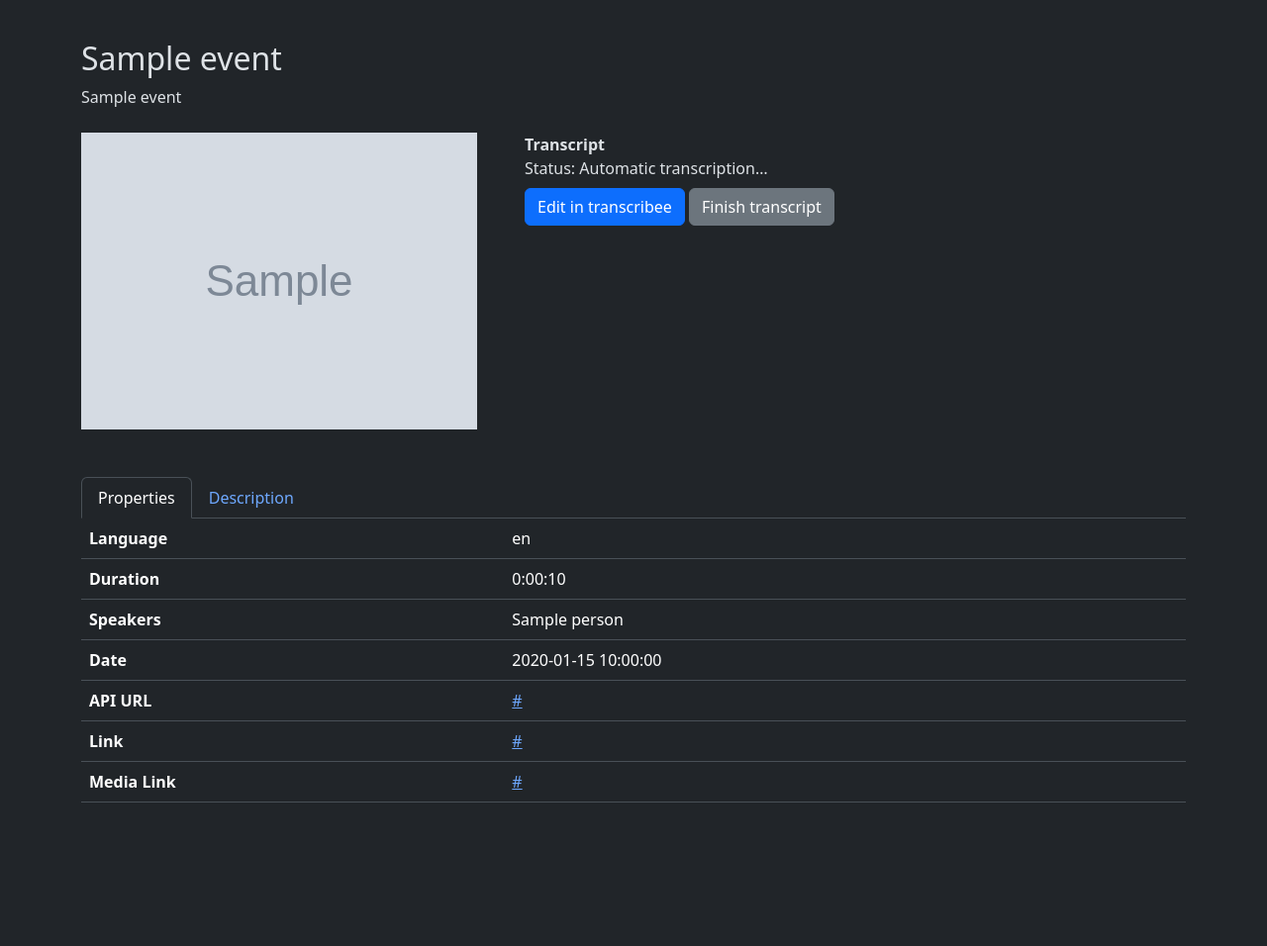
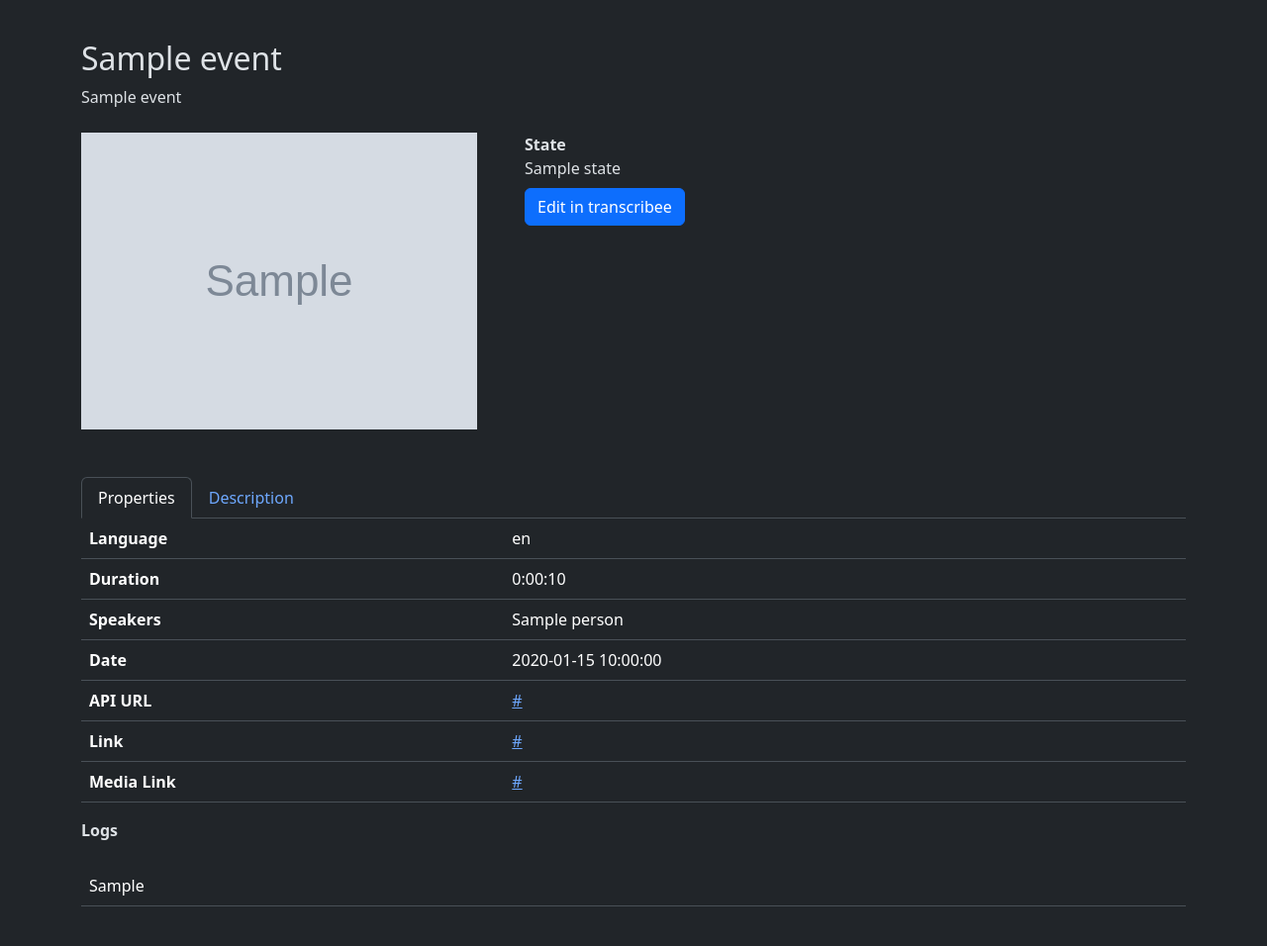
Before and after one commit to bugbakery/transcribee-voctoweb-glue, a FastAPI app: template templates/event.html in a window 1280 px wide. Shown: the whole page at 99% size. Before the commit the page ends 811 px from the top, so only its background shows below. Run offline with FastAPI, Linux system fonts and the light colour scheme; the template is opened without the code that fills it: most values are stand-ins (such as "Sample title", 1, 10 or a date in 2020); grey boxes marked "Sample" are stand-in pictures; some libraries are stand-ins or nearby versions.

Commit message:
Add state handling etc.

```diff
--- a/pyproject.toml
+++ b/pyproject.toml
@@ -19,7 +19,7 @@ dependencies = [
     "webvtt-py>=0.4.6",
     "httpx>=0.27.2",
 ]
-requires-python = ">=3.10"
+requires-python = ">=3.11"
 readme = "./README.md"
 license = { text = "AGPL-3.0" }
 
--- a/templates/event.html
+++ b/templates/event.html
@@ -18,19 +18,36 @@
     {% endif %}
 
     <div class="d-flex gap-5 mb-5 space-between">
-      <div class="">
+      <div>
         <img src="{{event.thumb_url}}" class="img-fluid" alt="{{event.title}}">
       </div>
 
       <div>
         <div class="mb-4">
-          <b>Transcript</b><br>
-          Status: Automatic transcription…
+          <b>State</b><br>
+          {{state.state|format_state}}
           <div class="mt-2">
-            <form method="post" action="/events/{{event.guid}}/finish_transcript">
-              <a href="{{transcribee_url}}" class="btn btn-primary">Edit in transcribee</a>
-              <button onClick="confirmAction(event)" class="btn btn-secondary">Finish transcript</button>
+            <div class="mb-2"><a href="{{transcribee_url}}" class="btn btn-primary">Edit in transcribee</a></div>
+            {% if state.state.value == "needs_correction" %}
+            <form method="post" action="/events/{{event.guid}}/mark_corrected">
+              <div class="mb-2"><button onClick="confirmAction(event)" class="btn btn-success">Finish correction</button></div>
             </form>
+            {% endif %}
+            {% if state.state.value == "done" %}
+            <form method="post" action="/events/{{event.guid}}/mark_needs_correction">
+              <div class="mb-2"><button onClick="confirmAction(event)" class="btn btn-warning">Needs correction</button></div>
+            </form>
+            {% endif %}
+            {% if state.state.value == "needs_correction" or state.state.value == "done" %}
+            <form method="post" action="/events/{{event.guid}}/upload_to_voc">
+              <div class="mb-2"><button class="btn btn-warning">(Re)upload to voc</button></div>
+            </form>
+            {% endif %}
+            {% if state.failed %}
+            <form method="post" action="/events/{{event.guid}}/reset_failed">
+              <div class="mb-2"><button class="btn btn-warning">Reset failed state</button></div>
+            </form>
+            {% endif %}
           </div>
         </div>
       </div>
@@ -89,5 +106,15 @@
         </div>
       </div>
     </div>
+
+    <div>
+      <b>Logs</b>
+      <table class="table mt-4">
+        {% for log in state.log %}
+          <tr><td class="w-25">{{log.ts}}</td><td> {{log.msg}}</td></tr>
+        {% endfor %}
+      </div>
+    </div>
+
   </div>
 {% endblock %}
--- a/templates/home.html
+++ b/templates/home.html
@@ -24,9 +24,7 @@
           <a href="/events/{{event.guid}}">{{ event.title }}</a>
         </div>
         <div>
-          <!-- <span class="badge rounded-pill text-bg-primary">Automatic transcription…</span>-->
-          <span class="badge rounded-pill text-bg-warning">Needs transcript correction</span>
-          <!-- <span class="badge rounded-pill text-bg-info">Needs subtitle correction</span> -->
+          <span class="badge rounded-pill text-bg-warning">{{ state[event.guid].state | format_state }}</span>
         </div>
       </li>
     {% endfor %}
--- a/transcribee_voctoweb/main.py
+++ b/transcribee_voctoweb/main.py
@@ -2,23 +2,23 @@ import asyncio
 from contextlib import asynccontextmanager
 import datetime
 import logging
-import os
 from pathlib import Path
 import tempfile
-import traceback
+from typing import IO
 
 from fastapi import FastAPI, Request
 from fastapi.exceptions import HTTPException
 from fastapi.responses import HTMLResponse
 from fastapi.staticfiles import StaticFiles
 from fastapi.templating import Jinja2Templates
-import requests
+from fastapi.security import HTTPBasic
+import httpx
 from starlette.responses import RedirectResponse
 
 from transcribee_voctoweb.subtitle_formatting import format_subtitle_vtt
 from transcribee_voctoweb.config import settings
 from transcribee_voctoweb.helpers.periodic_tasks import run_periodic
-from transcribee_voctoweb.persistent_data import EventState, PersistentData
+from transcribee_voctoweb.persistent_data import EventState, PersistentData, State
 from transcribee_voctoweb.transcribee_api.client import (
     DocumentBodyWithFile,
     TranscribeeApiClient,
@@ -29,7 +29,10 @@ import urllib.parse
 from transcribee_voctoweb.voc_api.client import VocPublishingApiClient
 
 logging.basicConfig(level=logging.DEBUG)
+logging.getLogger("httpx").setLevel(logging.WARNING)
+logging.getLogger("httpcore").setLevel(logging.WARNING)
 
+security = HTTPBasic()
 
 @asynccontextmanager
 async def lifespan(app: FastAPI):
@@ -54,6 +57,7 @@ async def lifespan(app: FastAPI):
 
     asyncio.create_task(run_periodic(continous_save, seconds=1))
     asyncio.create_task(run_periodic(update_conference, seconds=60))
+    asyncio.create_task(run_periodic(process_events, seconds=10))
 
     yield
 
@@ -65,13 +69,135 @@ app = FastAPI(lifespan=lifespan)
 app.mount("/static", StaticFiles(directory="static"), name="static")
 
 
+
+templates = Jinja2Templates(directory="templates")
+
 def format_seconds(value):
     duration = datetime.timedelta(seconds=value)
     return str(duration)
 
+templates.env.filters["format_seconds"] = format_seconds
 
-templates = Jinja2Templates(directory="templates")
-templates.env.filters["format_seconds"] = format_seconds
+def format_state(value: State):
+    return value.name
+
+templates.env.filters["format_state"] = format_state
+
+
+class IllegalEventStateError(ValueError):
+    def __init__(self, state: EventState, reason: str):
+        super().__init__("Illegal event state")
+
+
+class RecoverableDependencyError(ValueError):
+    def __init__(self, state: EventState, reason: str):
+        super().__init__("Illegal event state")
+
+
+async def process_events():
+    async with asyncio.TaskGroup() as tg:
+        for event in events:
+            state = persistent_data.event_states[event.guid]
+
+            if state.state != State.DONE and not state.failed:
+                tg.create_task(wrapped_process(event.guid, state))
+
+
+async def wrapped_process(event_id: str, event_state: EventState):
+    try:
+        await process(event_id, event_state)
+    except IllegalEventStateError:
+        logging.error("Illegal event state")
+        event_state.add_log("Illegal event state")
+        event_state.failed = True
+    except RecoverableDependencyError:
+        logging.warn("Recoverable dependency error")
+        event_state.add_log("Recoverable dependency error")
+    except Exception as e:
+        logging.error("Unknown error", exc_info=e)
+        event_state.add_log(f"Unknown error: {str(e)}")
+        event_state.try_count += 1
+        if event_state.try_count >= 3:
+            logging.error("Failed after 3 tries")
+            event_state.failed = True
+            event_state.add_log("Failed after 3 tries")
+
+
+async def process(event_id: str, event_state: EventState):
+    if event_state.state == State.NEW:
+        event_details = await voc_api.get_event(settings.conference, event_id)
+        mp4_recording = next(
+            (
+                recording
+                for recording in event_details.recordings
+                if recording.mime_type == "video/mp4"
+                and recording.high_quality is False
+            ),
+            None,
+        )
+
+        if mp4_recording is None:
+            raise RecoverableDependencyError(event_state, "Event has no mp4 recording")
+
+        with tempfile.NamedTemporaryFile(suffix=".mp4") as video_file:
+            logging.debug(f"Downloading {mp4_recording.recording_url}")
+            await download_file(mp4_recording.recording_url, video_file)
+            video_file.flush()
+            video_file.seek(0)
+
+            doc = await transcribee_api.create_document(
+                DocumentBodyWithFile(
+                    name=event_details.title,
+                    file=video_file,
+                    model="large-v3",
+                    language="auto",
+                    number_of_speakers=None,
+                ),
+            )
+            event_state.transcribee_doc = doc.id
+
+            share_token = await transcribee_api.create_share_token(
+                doc.id,
+                CreateShareToken(
+                    name="voctoweb-glue",
+                    can_write=True,
+                    valid_until=None,
+                ),
+            )
+            event_state.transcribee_share_token = share_token.token
+            event_state.switch_state(State.TRANSCRIBING)
+
+    elif event_state.state == State.TRANSCRIBING:
+        if event_state.transcribee_doc is None:
+            raise IllegalEventStateError(event_state, "transcribee_doc is None")
+
+        logging.debug(f"Checking status of {event_state.transcribee_doc}")
+        tasks = await transcribee_api.get_tasks_for_document(event_state.transcribee_doc)
+
+        if transcription_finished(tasks):
+            try:
+                await export_transcribee_document_to_voc(event_id, event_state.transcribee_doc)
+            except HTTPException:
+                logging.error("Failed to export transcribee document to voc")
+                event_state.add_log("Failed to export transcribee document to voc")
+
+            event_state.switch_state(State.NEEDS_CORRECTION)
+            logging.info(f"{event_id} just finished automatic transcription")
+
+    elif event_state.state == State.NEEDS_CORRECTION:
+        # only manual actions in this state
+        pass
+
+    elif event_state.state == State.CORRECTING:
+        # only manual actions in this state
+        pass
+
+    elif event_state.state == State.DONE:
+        pass
+
+    else:
+        raise IllegalEventStateError(event_state, "unknown state")
+
 
 def transcription_finished(tasks: list[TaskResponse]):
     # has at leas one finished automatic transcription
@@ -99,6 +225,7 @@ def transcription_finished(tasks: list[TaskResponse]):
 
     return True
 
+
 async def update_conference():
     logging.debug("Updating conference...")
     global conference
@@ -119,96 +246,22 @@ async def update_conference():
     for event in events:
         guid = event.guid
         if guid not in persistent_data.event_states:
-            print(f"Adding event {guid}")
+            logging.info(f"Adding event {guid}")
             persistent_data.event_states[guid] = EventState()
-
-        trancribee_doc = persistent_data.event_states[guid].transcribee_doc
-        if trancribee_doc:
-            try:
-                logging.debug(f"Checking status of {trancribee_doc}")
-                tasks = await transcribee_api.get_tasks_for_document(trancribee_doc)
-
-                if transcription_finished(tasks):
-                    if not persistent_data.event_states[guid].transcription_finished:
-                        persistent_data.event_states[guid].transcription_finished = True
-                        logging.info(f"{guid} just finished automatic transcription")
-                    else:
-                        logging.debug(f"{guid} has already finished automatic transcription")
-                else:
-                    logging.debug(f"{guid} has not finished automatic transcription")
-            except Exception:
-                logging.error(f"Failed to check status of {trancribee_doc}")
-                traceback.print_exc()
+            persistent_data.event_states[guid].add_log("Event added")
 
 
-        if not persistent_data.event_states[guid].transcribee_doc:
-            event_details = await voc_api.get_event(settings.conference, guid)
-
-            mp4_recording = next(
-                (
-                    recording
-                    for recording in event_details.recordings
-                    if recording.mime_type == "video/mp4"
-                    and recording.high_quality is False
-                ),
-                None,
-            )
-
-            if mp4_recording is None:
-                logging.debug(f"Event {guid} has no mp4 recording")
-                continue
-
-            _fd, video_file = tempfile.mkstemp(suffix=".mp4")
-            try:
-                await asyncio.get_running_loop().run_in_executor(
-                    None, download_file, mp4_recording.recording_url, video_file
-                )
-
-                doc = await transcribee_api.create_document(
-                    DocumentBodyWithFile(
-                        name=event_details.title,
-                        file=Path(video_file),
-                        model="large-v3",
-                        language="auto",
-                        number_of_speakers=None,
-                    ),
-                )
-
-                persistent_data.event_states[guid].transcribee_doc = doc.id
-
-                share_token = await transcribee_api.create_share_token(
-                    doc.id,
-                    CreateShareToken(
-                        name="voctoweb-glue",
-                        can_write=True,
-                        valid_until=None,
-                    ),
-                )
-
-                persistent_data.event_states[guid].transcribee_share_token = share_token.token
-            except Exception:
-                traceback.print_exc()
-            finally:
-                os.remove(video_file)
-
-
-def download_file(url, local_path):
-    # NOTE the stream=True parameter below
-    with requests.get(url, stream=True) as r:
-        r.raise_for_status()
-        with open(local_path, "wb") as f:
-            for chunk in r.iter_content(chunk_size=8192):
-                # If you have chunk encoded response uncomment if
-                # and set chunk_size parameter to None.
-                # if chunk:
-                f.write(chunk)
-    return local_path
+async def download_file(url, file: IO[bytes]):
+    async with httpx.AsyncClient().stream('GET', url, follow_redirects=True) as res:
+        res.raise_for_status()
+        async for chunk in res.aiter_bytes():
+            file.write(chunk)
 
 
 @app.get("/", response_class=HTMLResponse)
 async def home(request: Request):
     return templates.TemplateResponse(
-        "home.html", {"request": request, "events": events}
+        "home.html", {"request": request, "events": events, "state": persistent_data.event_states}
     )
 
 
@@ -244,12 +297,29 @@ async def finish_transcript(request: Request, id: str):
     return RedirectResponse(f"/events/{id}", status_code=303)
 
 
-@app.post("/events/{id}/finish_subtitles", response_class=HTMLResponse)
+@app.post("/events/{id}/mark_corrected", response_class=HTMLResponse)
 async def finish_subtitles(request: Request, id: str):
-    if id not in persistent_data.event_states:
-        persistent_data.event_states[id] = EventState()
+    persistent_data.event_states[id].switch_state(State.DONE)
 
-    persistent_data.event_states[id].subtitles_finished = True
+    return RedirectResponse(f"/events/{id}", status_code=303)
+
+
+@app.post("/events/{id}/upload_to_voc", response_class=HTMLResponse)
+async def upload_to_voc(request: Request, id: str):
+    transcribee_doc = persistent_data.event_states[id].transcribee_doc
+    if transcribee_doc is None:
+        raise HTTPException(status_code=400, detail="No transcribee document created yet")
+
+    await export_transcribee_document_to_voc(id, transcribee_doc)
+
+    return RedirectResponse(f"/events/{id}", status_code=303)
+
+
+@app.post("/events/{id}/reset_failed", response_class=HTMLResponse)
+async def reset_failed(request: Request, id: str):
+    persistent_data.event_states[id].failed = False
+    persistent_data.event_states[id].try_count = 0
+    persistent_data.event_states[id].add_log("Reset failed state")
 
     return RedirectResponse(f"/events/{id}", status_code=303)
 
@@ -264,20 +334,13 @@ async def vtt(request: Request, id: str):
     vtt = await transcribee_api.export(state.transcribee_doc, format="VTT", include_word_timing=True)
     return format_subtitle_vtt(vtt)
 
-@app.get("/events/{id}/upload-vtt")
-async def upload_vtt(request: Request, id: str):
-    state = persistent_data.event_states.get(id)
 
-    if state is None or state.transcribee_doc is None:
-        raise HTTPException(status_code=404, detail="No transcribee document created yet")
-
-    vtt = await transcribee_api.export(state.transcribee_doc, format="VTT", include_word_timing=True)
+async def export_transcribee_document_to_voc(event_id: str, transcribee_doc: str):
+    vtt = await transcribee_api.export(transcribee_doc, format="VTT", include_word_timing=True)
     formatted_vtt = format_subtitle_vtt(vtt)
     await voc_api.upload_vtt(
         conference=settings.conference,
-        event=id,
+        event=event_id,
         vtt=formatted_vtt,
         language="de",
     )
-
-    return "Success"
```
Also changed, not shown: transcribee_voctoweb/persistent_data.py (+23 -2 lines), transcribee_voctoweb/transcribee_api/client.py (+14 -12 lines), 2 other files.
